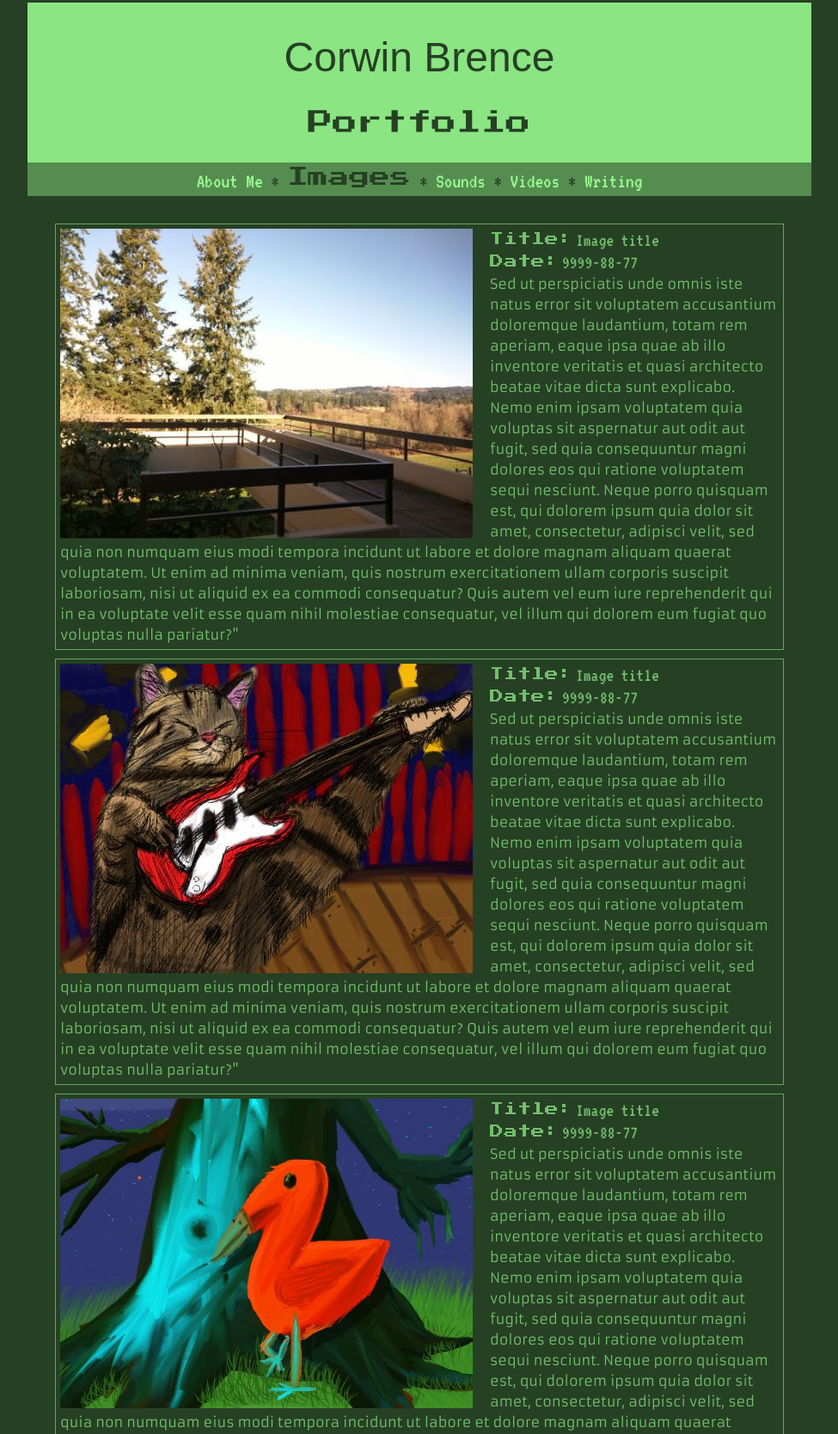
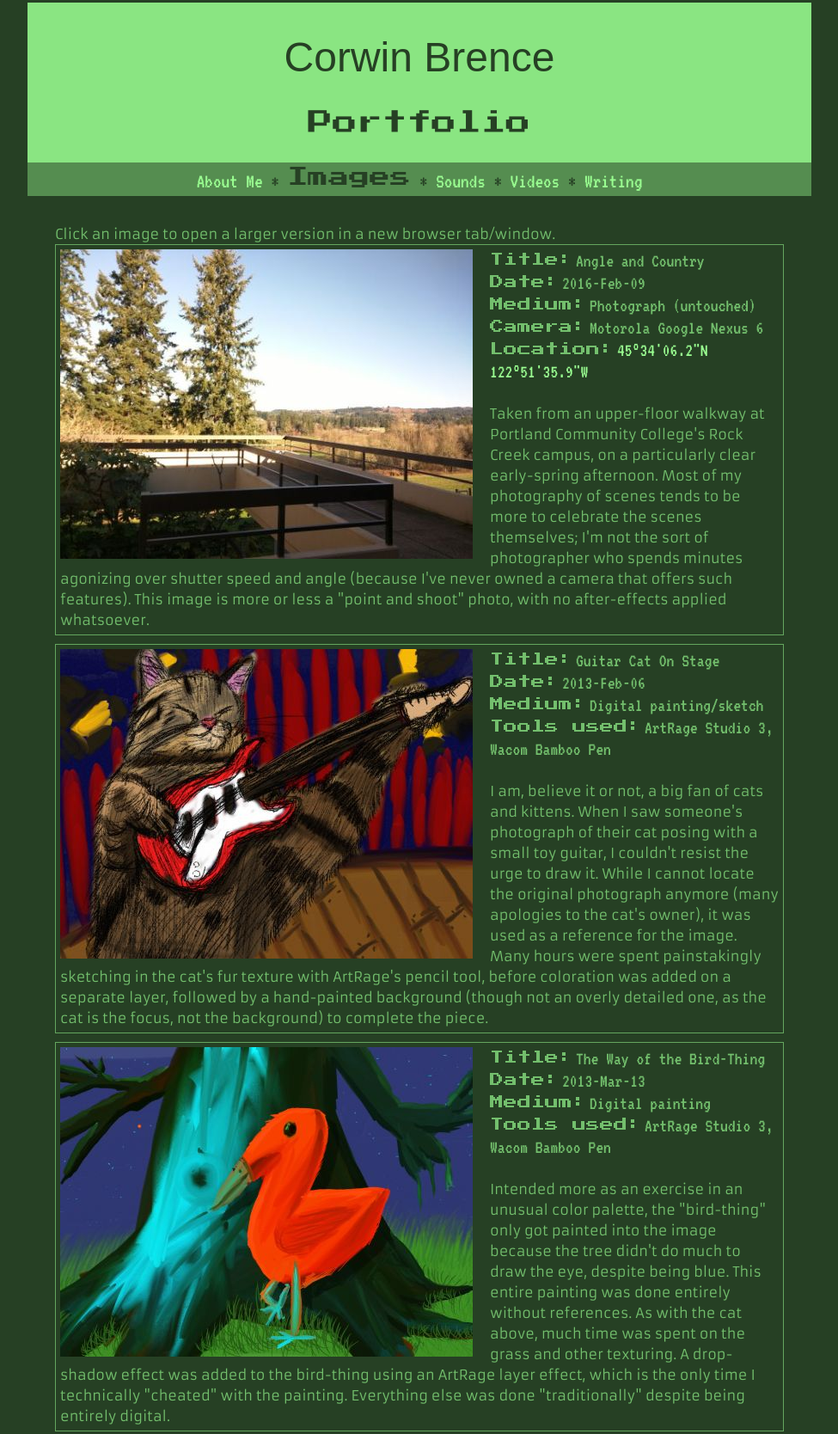
Before and after one commit to wildweasel486/wildweasel486.github.io, a plain HTML site: page images.html in a window 1280 px wide. Shown: the part 21-1689 px from the top of the page at 86% size, without its empty margins (152-1127 px from the left). Drawn offline with Linux system fonts and the light colour scheme; a web font is replaced by a local one.

Commit message:
Updated descriptions.

```diff
--- a/images.html
+++ b/images.html
@@ -26,32 +26,48 @@ Corwin Brence's personal portfolio - images section
 		</nav>
 
 		<main>
+			<p>Click an image to open a larger version in a new browser tab/window.</p>
 			<figure>
-				<img src="images/image01thumb.jpg" alt="Image title" style="float:left;">
-				<p><strong>Title:</strong> <i>Image title</i><br>
-				<strong>Date:</strong> <i>9999-88-77</i><br>
-				Sed ut perspiciatis unde omnis iste natus error sit voluptatem accusantium doloremque laudantium, totam rem aperiam, eaque ipsa quae ab illo inventore veritatis et quasi architecto beatae vitae dicta sunt explicabo. Nemo enim ipsam voluptatem quia voluptas sit aspernatur aut odit aut fugit, sed quia consequuntur magni dolores eos qui ratione voluptatem sequi nesciunt. Neque porro quisquam est, qui dolorem ipsum quia dolor sit amet, consectetur, adipisci velit, sed quia non numquam eius modi tempora incidunt ut labore et dolore magnam aliquam quaerat voluptatem. Ut enim ad minima veniam, quis nostrum exercitationem ullam corporis suscipit laboriosam, nisi ut aliquid ex ea commodi consequatur? Quis autem vel eum iure reprehenderit qui in ea voluptate velit esse quam nihil molestiae consequatur, vel illum qui dolorem eum fugiat quo voluptas nulla pariatur?"</p>
+				<a href="images/image01.jpg" target="blank"><img src="images/image01thumb.jpg" alt="Angle and Country" style="float:left;"></a>
+				<p><strong>Title:</strong> <i>Angle and Country</i><br>
+				<strong>Date:</strong> <i>2016-Feb-09</i><br>
+				<strong>Medium:</strong> <i>Photograph (untouched)</i><br>
+				<strong>Camera:</strong> <i>Motorola Google Nexus 6</i><br>
+				<strong>Location:</strong> <a href="https://www.google.com/maps?ll=45.568389,-122.859983&q=45.568389,-122.859983&hl=en&t=m&z=11" target="blank"><i>45°34'06.2"N 122°51'35.9"W</i></a><br><br>
+
+				Taken from an upper-floor walkway at Portland Community College's Rock Creek campus, on a particularly clear early-spring afternoon. Most of my photography of scenes tends to be more to celebrate the scenes themselves; I'm not the sort of photographer who spends minutes agonizing over shutter speed and angle (because I've never owned a camera that offers such features). This image is more or less a "point and shoot" photo, with no after-effects applied whatsoever.</p>
 			</figure>
 
 			<figure>
-				<img src="images/image02thumb.jpg" alt="Image title" style="float:left;">
-				<p><strong>Title:</strong> <i>Image title</i><br>
-				<strong>Date:</strong> <i>9999-88-77</i><br>
-				Sed ut perspiciatis unde omnis iste natus error sit voluptatem accusantium doloremque laudantium, totam rem aperiam, eaque ipsa quae ab illo inventore veritatis et quasi architecto beatae vitae dicta sunt explicabo. Nemo enim ipsam voluptatem quia voluptas sit aspernatur aut odit aut fugit, sed quia consequuntur magni dolores eos qui ratione voluptatem sequi nesciunt. Neque porro quisquam est, qui dolorem ipsum quia dolor sit amet, consectetur, adipisci velit, sed quia non numquam eius modi tempora incidunt ut labore et dolore magnam aliquam quaerat voluptatem. Ut enim ad minima veniam, quis nostrum exercitationem ullam corporis suscipit laboriosam, nisi ut aliquid ex ea commodi consequatur? Quis autem vel eum iure reprehenderit qui in ea voluptate velit esse quam nihil molestiae consequatur, vel illum qui dolorem eum fugiat quo voluptas nulla pariatur?"</p>
+				<a href="images/image02.jpg" target="blank"><img src="images/image02thumb.jpg" alt="Guitar Cat On Stage" style="float:left;"></a>
+				<p><strong>Title:</strong> <i>Guitar Cat On Stage</i><br>
+				<strong>Date:</strong> <i>2013-Feb-06</i><br>
+				<strong>Medium:</strong> <i>Digital painting/sketch</i><br>
+				<strong>Tools used:</strong> <i>ArtRage Studio 3, Wacom Bamboo Pen</i><br><br>
+
+				I am, believe it or not, a big fan of cats and kittens. When I saw someone's photograph of their cat posing with a small toy guitar, I couldn't resist the urge to draw it. While I cannot locate the original photograph anymore (many apologies to the cat's owner), it was used as a reference for the image. Many hours were spent painstakingly sketching in the cat's fur texture with ArtRage's pencil tool, before coloration was added on a separate layer, followed by a hand-painted background (though not an overly detailed one, as the cat is the focus, not the background) to complete the piece.</p>
 			</figure>
 
 			<figure>
-				<img src="images/image03thumb.jpg" alt="Image title" style="float:left;">
-				<p><strong>Title:</strong> <i>Image title</i><br>
-				<strong>Date:</strong> <i>9999-88-77</i><br>
-				Sed ut perspiciatis unde omnis iste natus error sit voluptatem accusantium doloremque laudantium, totam rem aperiam, eaque ipsa quae ab illo inventore veritatis et quasi architecto beatae vitae dicta sunt explicabo. Nemo enim ipsam voluptatem quia voluptas sit aspernatur aut odit aut fugit, sed quia consequuntur magni dolores eos qui ratione voluptatem sequi nesciunt. Neque porro quisquam est, qui dolorem ipsum quia dolor sit amet, consectetur, adipisci velit, sed quia non numquam eius modi tempora incidunt ut labore et dolore magnam aliquam quaerat voluptatem. Ut enim ad minima veniam, quis nostrum exercitationem ullam corporis suscipit laboriosam, nisi ut aliquid ex ea commodi consequatur? Quis autem vel eum iure reprehenderit qui in ea voluptate velit esse quam nihil molestiae consequatur, vel illum qui dolorem eum fugiat quo voluptas nulla pariatur?"</p>
+				<a href="images/image03.jpg" target="blank"><img src="images/image03thumb.jpg" alt="The Way of the Bird-Thing" style="float:left;"></a>
+				<p><strong>Title:</strong> <i>The Way of the Bird-Thing</i><br>
+				<strong>Date:</strong> <i>2013-Mar-13</i><br>
+				<strong>Medium:</strong> <i>Digital painting</i><br>
+				<strong>Tools used:</strong> <i>ArtRage Studio 3, Wacom Bamboo Pen</i><br><br>
+
+				Intended more as an exercise in an unusual color palette, the "bird-thing" only got painted into the image because the tree didn't do much to draw the eye, despite being blue. This entire painting was done entirely without references. As with the cat above, much time was spent on the grass and other texturing. A drop-shadow effect was added to the bird-thing using an ArtRage layer effect, which is the only time I technically "cheated" with the painting. Everything else was done "traditionally" despite being entirely digital.</p>
 			</figure>
 
 			<figure>
-				<img src="images/image04thumb.jpg" alt="Image title" style="float:left;">
-				<p><strong>Title:</strong> <i>Image title</i><br>
-				<strong>Date:</strong> <i>9999-88-77</i><br>
-				Sed ut perspiciatis unde omnis iste natus error sit voluptatem accusantium doloremque laudantium, totam rem aperiam, eaque ipsa quae ab illo inventore veritatis et quasi architecto beatae vitae dicta sunt explicabo. Nemo enim ipsam voluptatem quia voluptas sit aspernatur aut odit aut fugit, sed quia consequuntur magni dolores eos qui ratione voluptatem sequi nesciunt. Neque porro quisquam est, qui dolorem ipsum quia dolor sit amet, consectetur, adipisci velit, sed quia non numquam eius modi tempora incidunt ut labore et dolore magnam aliquam quaerat voluptatem. Ut enim ad minima veniam, quis nostrum exercitationem ullam corporis suscipit laboriosam, nisi ut aliquid ex ea commodi consequatur? Quis autem vel eum iure reprehenderit qui in ea voluptate velit esse quam nihil molestiae consequatur, vel illum qui dolorem eum fugiat quo voluptas nulla pariatur?"</p>
+				<a href="images/image04.jpg" target="blank"><img src="images/image04thumb.jpg" alt="Cyberpunk Dentistry" style="float:left;"></a>
+				<p><strong>Title:</strong> <i>Cyberpunk Dentistry</i><br>
+				<strong>Date:</strong> <i>2016-May-07</i><br>
+				<strong>Medium:</strong> <i>Photograph/Photo-manipulation</i><br>
+				<strong>Tools used:</strong> <i>Adobe Photoshop CS6</i><br>
+				<strong>Camera:</strong> <i>Motorola Google Nexus 6</i><br>
+				<strong>Location:</strong> <a href="https://www.google.com/maps?ll=45.503078,-122.672222&q=45.503078,-122.672222&hl=en&t=m&z=11" target="blank"><i>45°34'06.2"N 122°51'35.9"W</i></a><br><br>
+
+				Originally just a photo snapshot I took while riding Portland's MAX Orange Line. This building stood out to me because its architecture resembles that of a mega-corporation from 1980s "cyberpunk" literature, in the tradition of William Gibson's <u>Neuromancer</u>. The resulting photo, while illustrative enough, really didn't feel "cyberpunk" enough to me, so I set about to digitally adding a more appropriately menacing sky and adjusting the contrast to suit. The actual building is the OHSU Collaborative Life Sciences Building, home of the OHSU School of Dentistry, hence the title.</p>
 			</figure>
 		</main>
 
```
Also changed, not shown: videos.html (+16 -9 lines).
